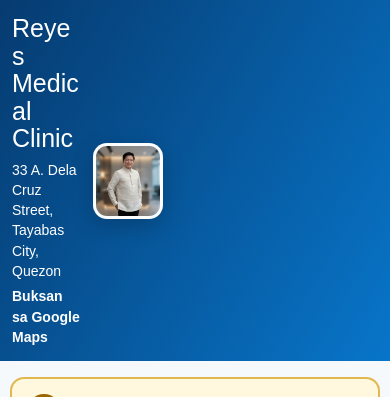
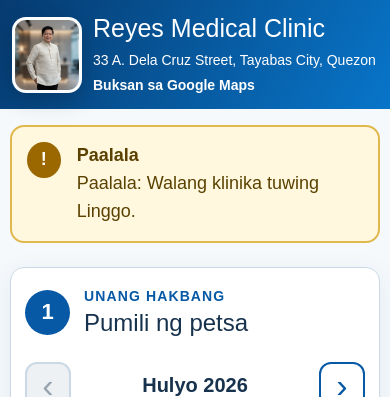
Before and after one commit to markcapuarodriguez/clinic-ni-aris-website, a Next.js app: page / in a window 390 px wide. Shown: the top 397 px of the page. Built offline with nearby package versions, Linux system fonts and the light colour scheme; no server answers.

Commit message:
Fix clinic header on phone screens

```diff
--- a/app/globals.css
+++ b/app/globals.css
@@ -191,7 +191,8 @@ td small { display: block; color: var(--muted); }
 @media (max-width: 600px) {
   body { font-size: 18px; }
   .clinic-header { min-height: 96px; display: grid; grid-template-columns: 82px minmax(0, 1fr); gap: 14px; padding: 16px; }
-  .doctor-photo { width: 82px; height: 82px; border-width: 3px; border-radius: 14px; }
+  .clinic-identity { grid-column: 2; grid-row: 1; }
+  .doctor-photo { width: 82px; height: 82px; grid-column: 1; grid-row: 1; border-width: 3px; border-radius: 14px; }
   .clinic-address a { display: block; margin: 5px 0 0; }
   .brand-mark { display: none; }
   .clinic-label { display: none; }
```
